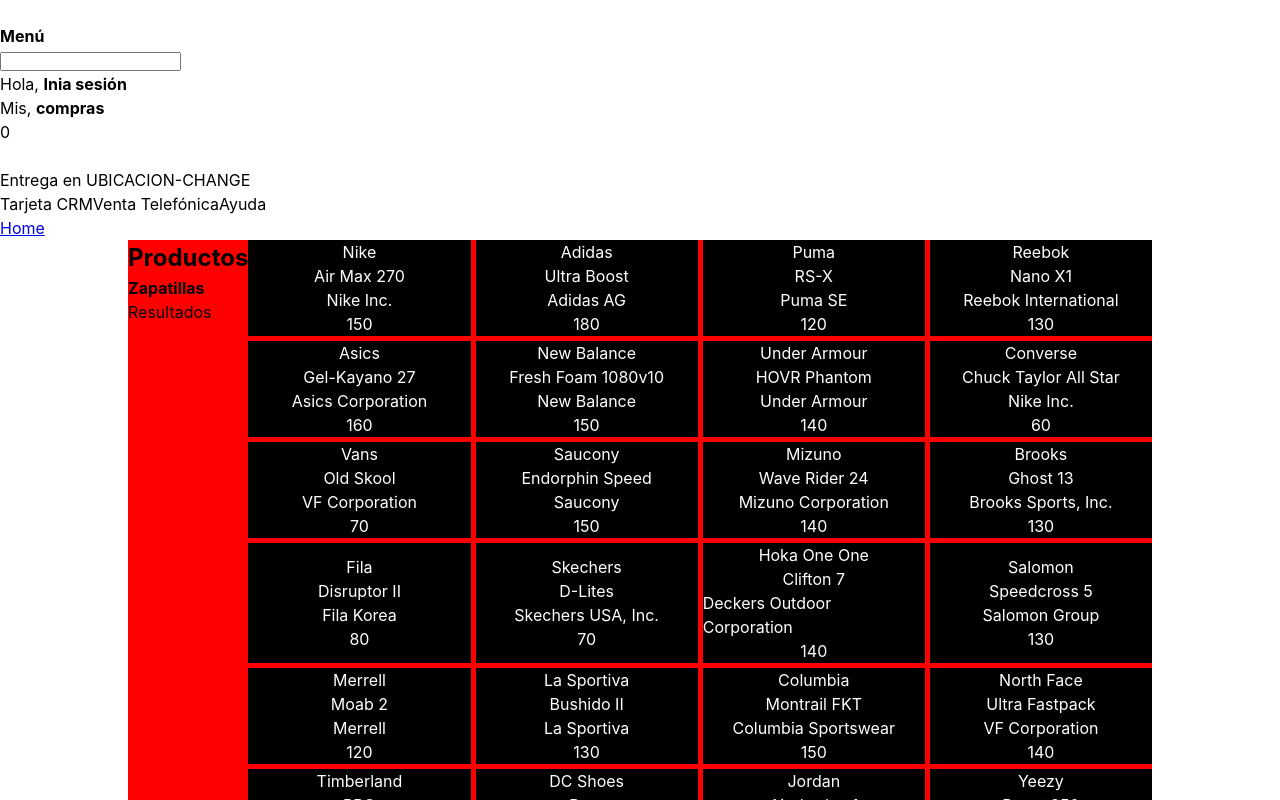
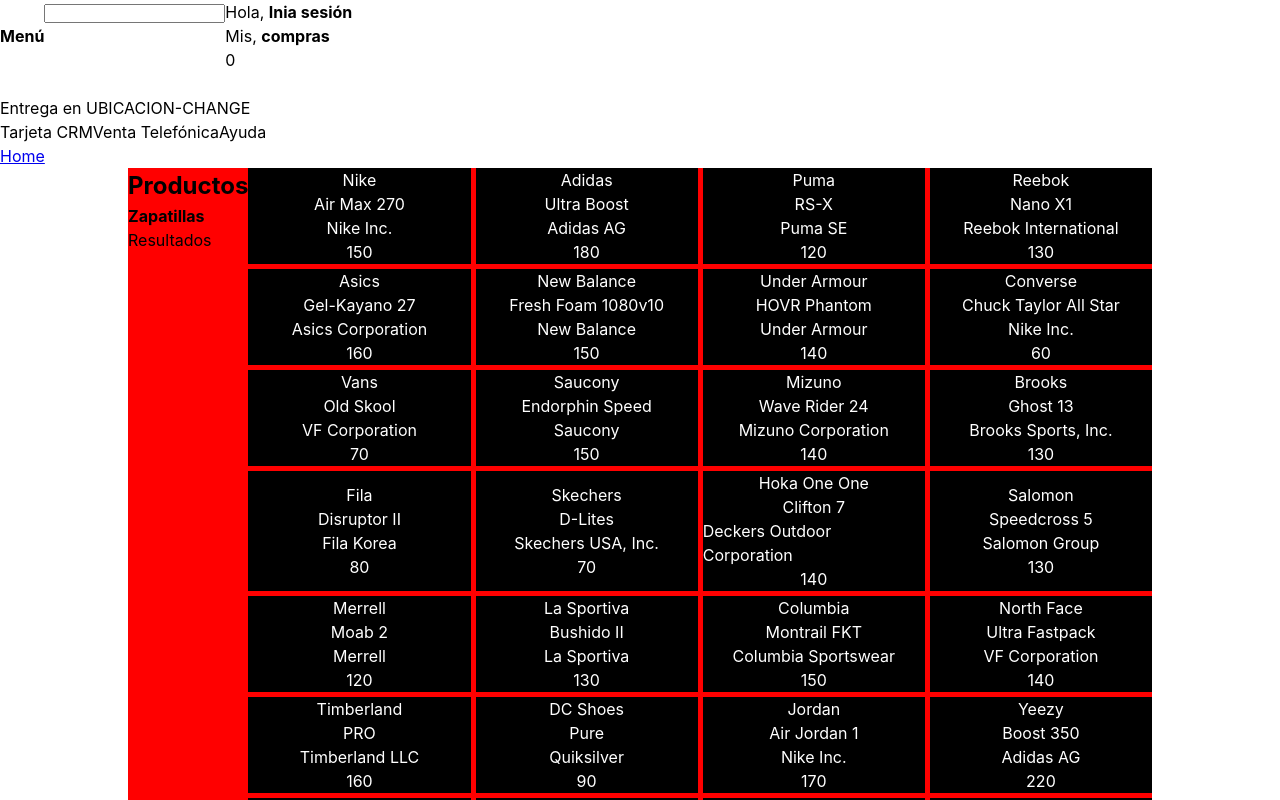
Before and after one commit to Josecahuana/finalProject, a React (Vite) app: page / in a window 1280 px wide. Shown: the top 800 px of the page. Built offline with nearby package versions, Linux system fonts and the light colour scheme.

Commit message:
Cambio Header

```diff
--- a/src/App.css
+++ b/src/App.css
@@ -1,11 +1,7 @@
-.section{
-    background-color: red;
-    position: fixed;
-    height: 70px;
-    width: 100%;
-    margin-bottom: 70px;
-    top: 0;
+.menu__header{
+    display: flex;
 }
+
 
 .sliders{
     margin-top: 70px;
@@ -42,4 +38,5 @@
         justify-content: center;
         align-items: center;
     }
+
 }
```
